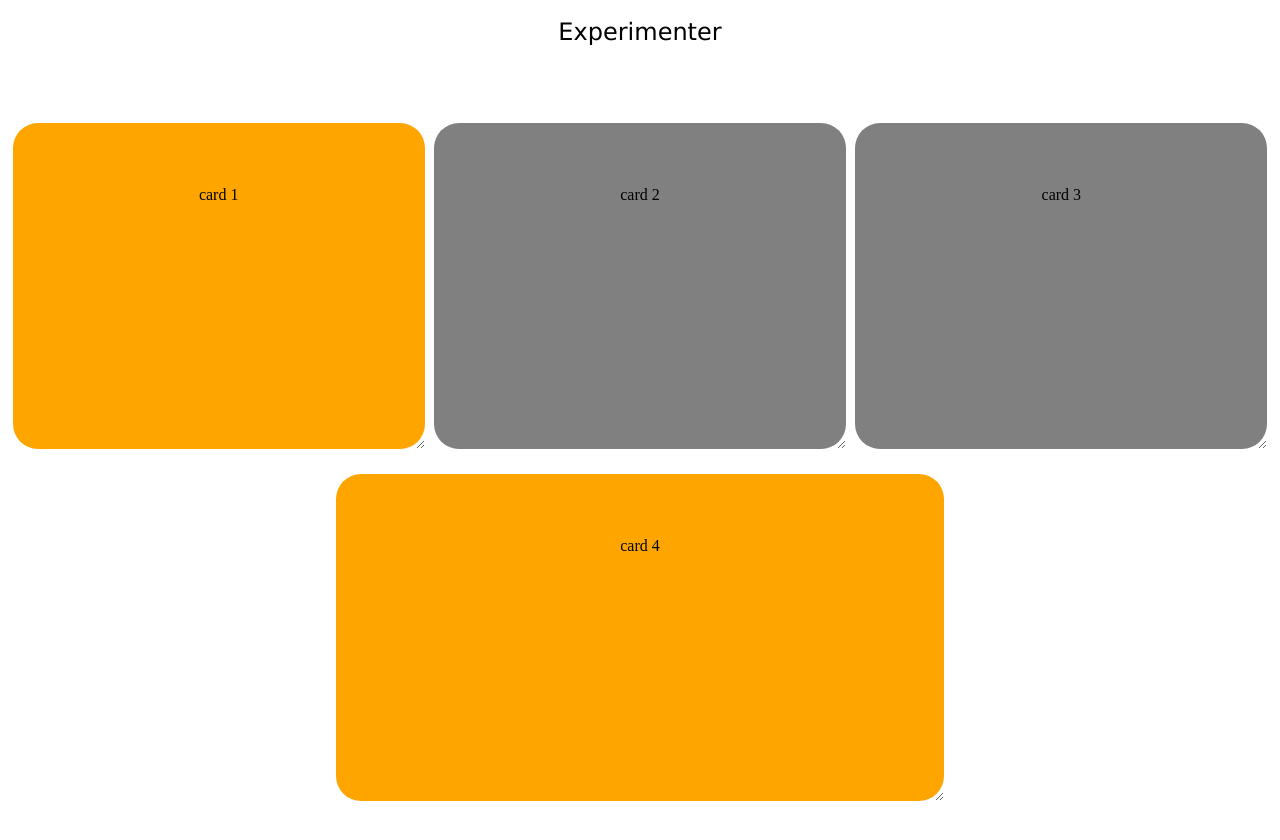
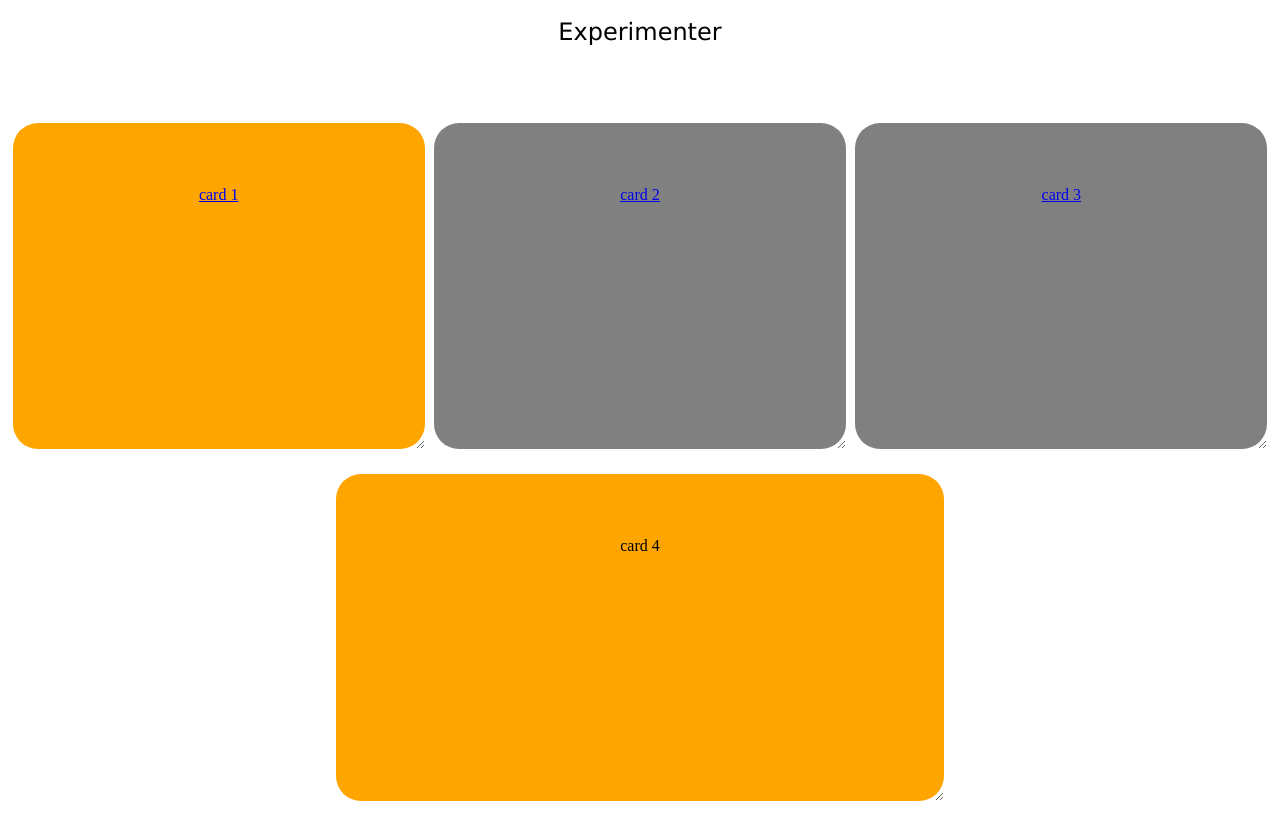
Before and after one commit to andrewmcloughlin/macl.in, a plain HTML site: page index.html in a window 1280 px wide. Shown: the part 50-890 px from the top of the page. Drawn offline with Linux system fonts and the light colour scheme; a web font is replaced by a local one.

Commit message:
Add files via upload

```diff
--- a/index.html
+++ b/index.html
@@ -3,13 +3,6 @@
 
 <style id="webmakerstyle">
 
-</style>
-</head>
-<body>
-<html>
-	<head>
-<link href="https://fonts.googleapis.com/css?family=Barrio|Ubuntu" rel="stylesheet">
-			<style>
 			body {
 				background: white;
 			}
@@ -65,6 +58,13 @@
 /* Standard syntax */
 @keyframes example {
     100% {background-color: black;}
+</style>
+</head>
+<body>
+<html>
+	<head>
+<link href="https://fonts.googleapis.com/css?family=Barrio|Ubuntu" rel="stylesheet">
+			<style>
 		</style>
 	</head>
 	<body>
@@ -77,15 +77,15 @@
 			</h2>
 		</div>
 		<div class="container">
-			<div class="card orange" a href="sign-up.html">
+			<a href="sign-up.html" class="card orange" >
 				card 1
-			</div>
-			<div class="card" a href="test-newsletter.html">
+			</a>
+			<a href="test-newsletter.html" class="card" >
 				card 2
-			</div>
-			<div class="card" a href="http://www.google.com">
+			</a>
+			<a href="http://www.google.com" class="card" >
 				card 3
-			</div>
+			</a>
 			<div class="card orange">
 				card 4
 			</div>
```
